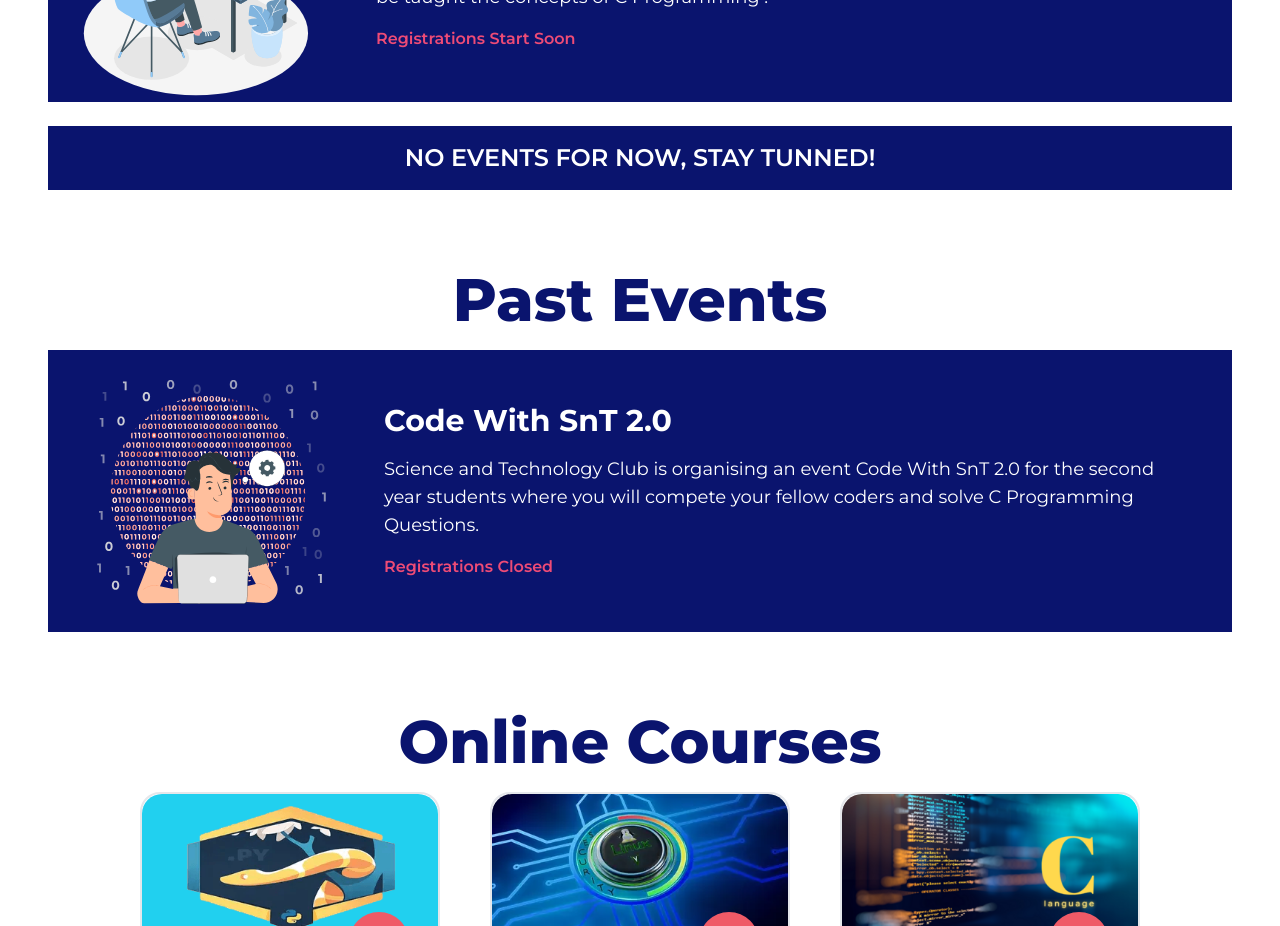
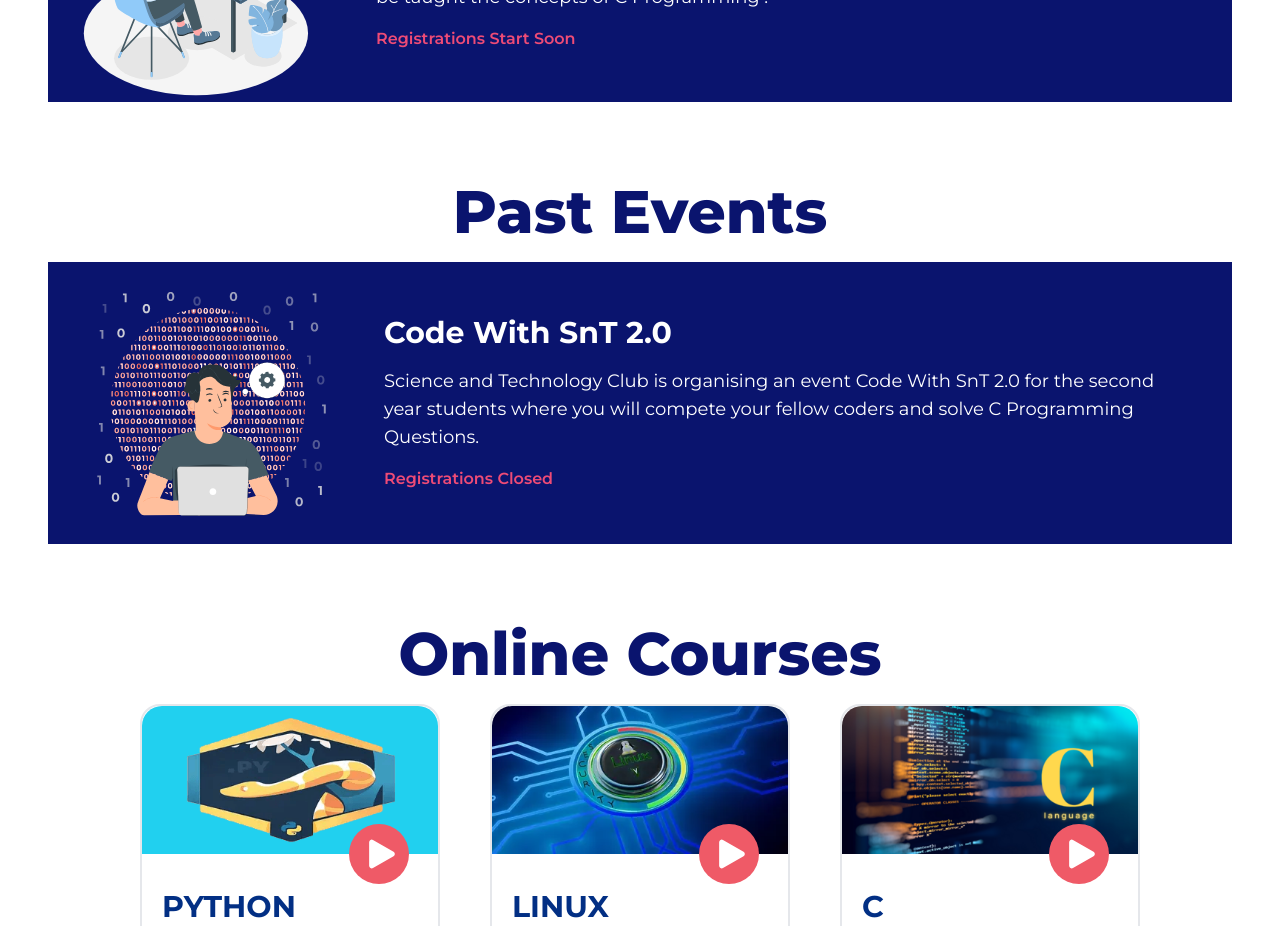
Before and after one commit to snt-club/snt-club.vercel.app, a Next.js app: page / in a window 1280 px wide. Shown: the part 3140-4066 px from the top of the page. Built offline with nearby package versions, Linux system fonts and the light colour scheme.

Commit message:
Update events.tsx

```diff
--- a/components/main-sections/events.tsx
+++ b/components/main-sections/events.tsx
@@ -80,7 +80,7 @@ function events() {
             </div>
           </div>
         </div>
-        <div className="w-full mx-auto mt-[10px] md:mt-[20px]">
+        <div className="w-full mx-auto mt-[10px] md:mt-[20px] hidden">
           <div className="bg-[#0A146E] text-white p-4 grid text-center text-2xl font-semibold">
             NO EVENTS FOR NOW, STAY TUNNED!
           </div>
```
